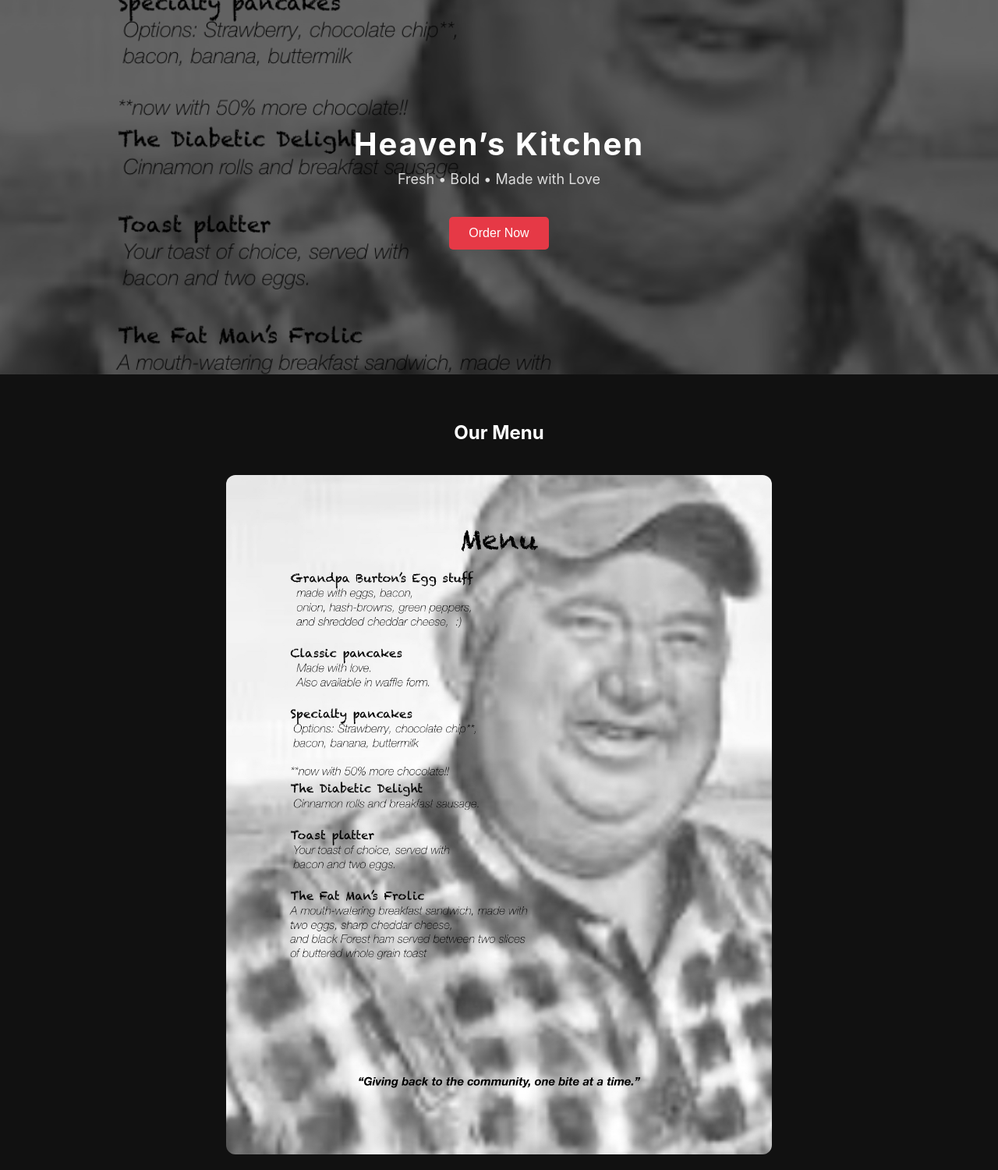
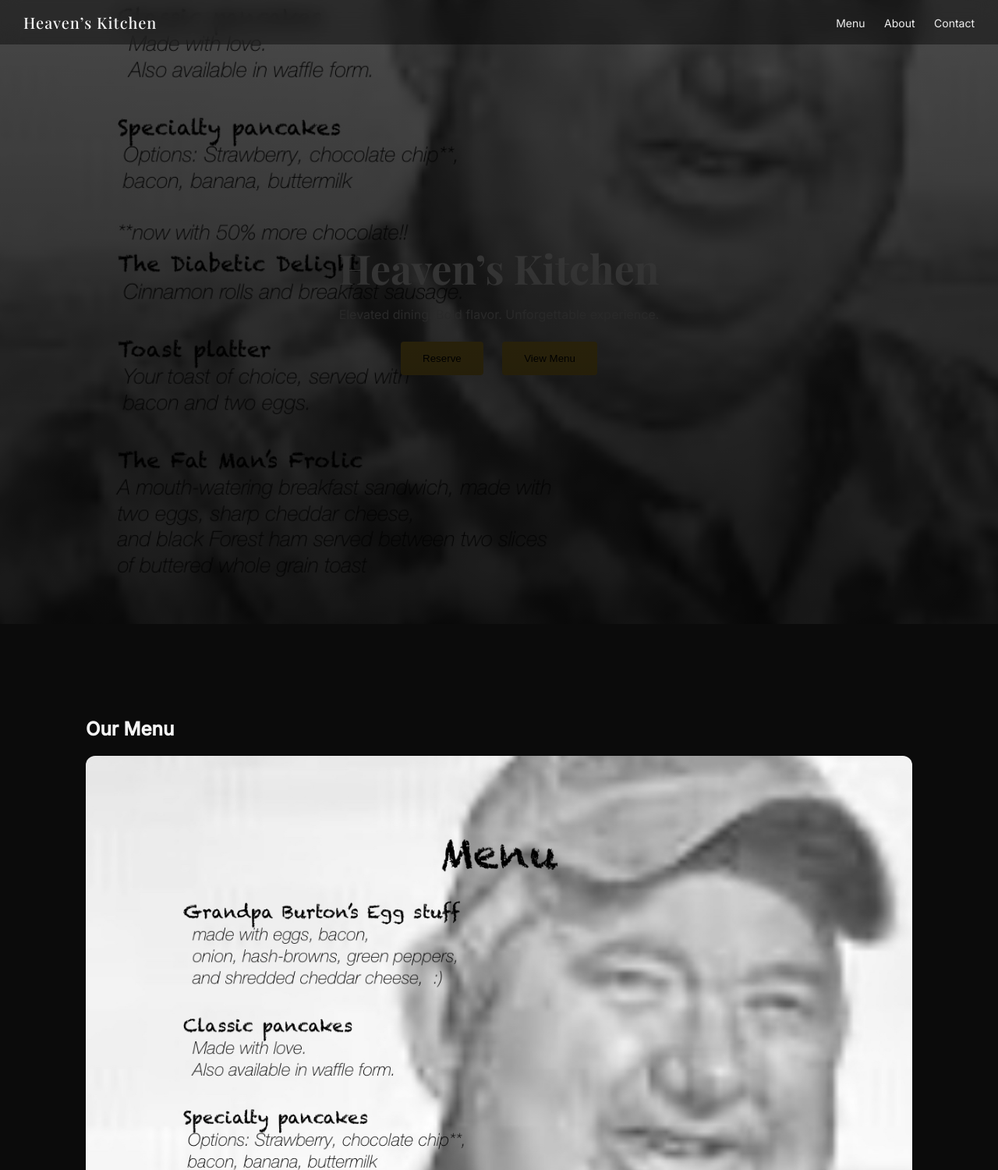
Before and after one commit to 4gmbxqmyrq-glitch/Heaven-s-kitchen, a plain HTML site: page index.html in a window 1280 px wide. Shown: the top 1500 px of the page at 78% size. Drawn offline with nearby package versions, Linux system fonts and the light colour scheme.

Commit message:
Add files via upload

```diff
--- a/index.html
+++ b/index.html
@@ -6,124 +6,200 @@
 <meta name="viewport" content="width=device-width, initial-scale=1.0">
 
 <style>
+@import url('https://fonts.googleapis.com/css2?family=Playfair+Display:wght@500;700&family=Inter:wght@300;400;500&display=swap');
+
+* {
+  box-sizing: border-box;
+}
+
+html {
+  scroll-behavior: smooth;
+}
+
 body {
   margin: 0;
-      font-family: -apple-system, BlinkMacSystemFont, Arial, sans-serif;
-      background: #111;
-      color: #fff;
+  font-family: 'Inter', sans-serif;
+  background: #0b0b0b;
+  color: #f5f5f5;
 }
 
+/* NAVBAR */
+nav {
+  position: fixed;
+  width: 100%;
+  top: 0;
+  padding: 15px 30px;
+  display: flex;
+  justify-content: space-between;
+  align-items: center;
+  background: rgba(0,0,0,0.4);
+  backdrop-filter: blur(12px);
+  z-index: 1000;
+}
+
+nav .logo {
+  font-family: 'Playfair Display', serif;
+  font-size: 20px;
+  letter-spacing: 1px;
+}
+
+nav a {
+  color: #eee;
+  margin-left: 20px;
+  text-decoration: none;
+  font-size: 14px;
+}
+
+/* HERO */
 header {
+  height: 100vh;
   background: url('menu.jpg') center/cover no-repeat;
-      height: 60vh;
   display: flex;
   align-items: center;
   justify-content: center;
-      text-align: center;
   position: relative;
 }
 
 header::after {
   content: "";
   position: absolute;
-      top: 0;
-      left: 0;
-      right: 0;
-      bottom: 0;
-      background: rgba(0,0,0,0.6);
+  inset: 0;
+  background: linear-gradient(to bottom, rgba(0,0,0,0.7), rgba(0,0,0,0.9));
 }
 
-    .hero-content {
+.hero {
   position: relative;
-      z-index: 1;
+  text-align: center;
+  max-width: 700px;
+  padding: 20px;
 }
 
-    h1 {
-      font-size: 40px;
+.hero h1 {
+  font-family: 'Playfair Display', serif;
+  font-size: 52px;
   margin: 0;
-      letter-spacing: 2px;
 }
 
-    .tagline {
-      margin-top: 10px;
-      font-size: 18px;
-      color: #ddd;
+.hero p {
+  margin: 15px 0;
+  color: #ccc;
 }
 
 .btn {
-      margin-top: 20px;
-      padding: 12px 25px;
-      background: #e63946;
+  padding: 14px 28px;
+  background: #d4af37;
+  color: black;
   border: none;
-      color: white;
-      font-size: 16px;
-      border-radius: 5px;
+  font-weight: 500;
+  border-radius: 4px;
+  margin: 10px;
 }
 
+/* SECTIONS */
 .section {
-      padding: 40px 20px;
+  padding: 100px 20px;
+  max-width: 1100px;
+  margin: auto;
+}
+
+/* SPLIT */
+.split {
+  display: flex;
+  flex-wrap: wrap;
+  align-items: center;
+  gap: 40px;
+}
+
+.split img {
+  width: 100%;
+  max-width: 500px;
+  border-radius: 10px;
+}
+
+.split .text {
+  flex: 1;
+}
+
+/* MENU */
+.menu-img {
+  width: 100%;
+  border-radius: 12px;
+}
+
+/* CONTACT */
+.contact {
   text-align: center;
 }
 
-    .menu-image {
-      width: 100%;
-      max-width: 700px;
-      border-radius: 12px;
-      margin-top: 20px;
+.contact a {
+  display: inline-block;
+  margin: 10px;
+  padding: 14px 24px;
+  border: 1px solid #555;
+  color: white;
+  text-decoration: none;
 }
 
-    .card {
-      background: #1c1c1c;
-      padding: 20px;
-      border-radius: 10px;
-      margin: 20px auto;
-      max-width: 500px;
-    }
-
+/* FOOTER */
 footer {
-      background: #000;
+  padding: 40px;
   text-align: center;
-      padding: 20px;
-      font-size: 14px;
-      color: #aaa;
+  color: #777;
+  border-top: 1px solid #222;
 }
 </style>
 </head>
 
 <body>
 
+<nav>
+  <div class="logo">Heaven’s Kitchen</div>
+  <div>
+    <a href="#menu">Menu</a>
+    <a href="#about">About</a>
+    <a href="#contact">Contact</a>
+  </div>
+</nav>
+
 <header>
-  <div class="hero-content">
+  <div class="hero">
     <h1>Heaven’s Kitchen</h1>
-    <p class="tagline">Fresh • Bold • Made with Love</p>
-    <button class="btn" onclick="showMessage()">Order Now</button>
+    <p>Elevated dining. Bold flavor. Unforgettable experience.</p>
+    <button class="btn" onclick="showMessage()">Reserve</button>
+    <button class="btn" onclick="scrollToMenu()">View Menu</button>
   </div>
 </header>
 
-<section class="section">
+<section id="menu" class="section">
   <h2>Our Menu</h2>
-  <img src="menu.jpg" alt="Menu" class="menu-image">
+  <img src="menu.jpg" class="menu-img">
 </section>
 
-<section class="section">
-  <div class="card">
-    <h2>About Us</h2>
-    <p>Serving you since 2023. We bring bold flavors and fresh ingredients together to create unforgettable meals.</p>
-  </div>
-
-  <div class="card">
-    <h2>Hours</h2>
-    <p>Mon–Sun: 11am – 10pm</p>
+<section id="about" class="section split">
+  <img src="menu.jpg">
+  <div class="text">
+    <h2>Our Story</h2>
+    <p>At Heaven’s Kitchen, we craft every dish with intention. Inspired by global flavors and grounded in fresh ingredients, our menu delivers a refined yet approachable dining experience.</p>
   </div>
 </section>
 
+<section id="contact" class="section contact">
+  <h2>Visit Us</h2>
+  <a href="tel:1234567890">Call</a>
+  <a href="https://maps.google.com">Directions</a>
+</section>
+
 <footer>
-  <p>© 2026 Heaven’s Kitchen • All Rights Reserved</p>
+  <p>© 2026 Heaven’s Kitchen</p>
 </footer>
 
 <script>
 function showMessage() {
-    alert("We’re excited to serve you!");
+  alert("Reservations coming soon!");
+}
+
+function scrollToMenu() {
+  document.getElementById("menu").scrollIntoView({behavior:"smooth"});
 }
 </script>
 
```
Also changed, not shown: menu.jpg (added). Lines whose indentation alone changed are shown as unchanged.
